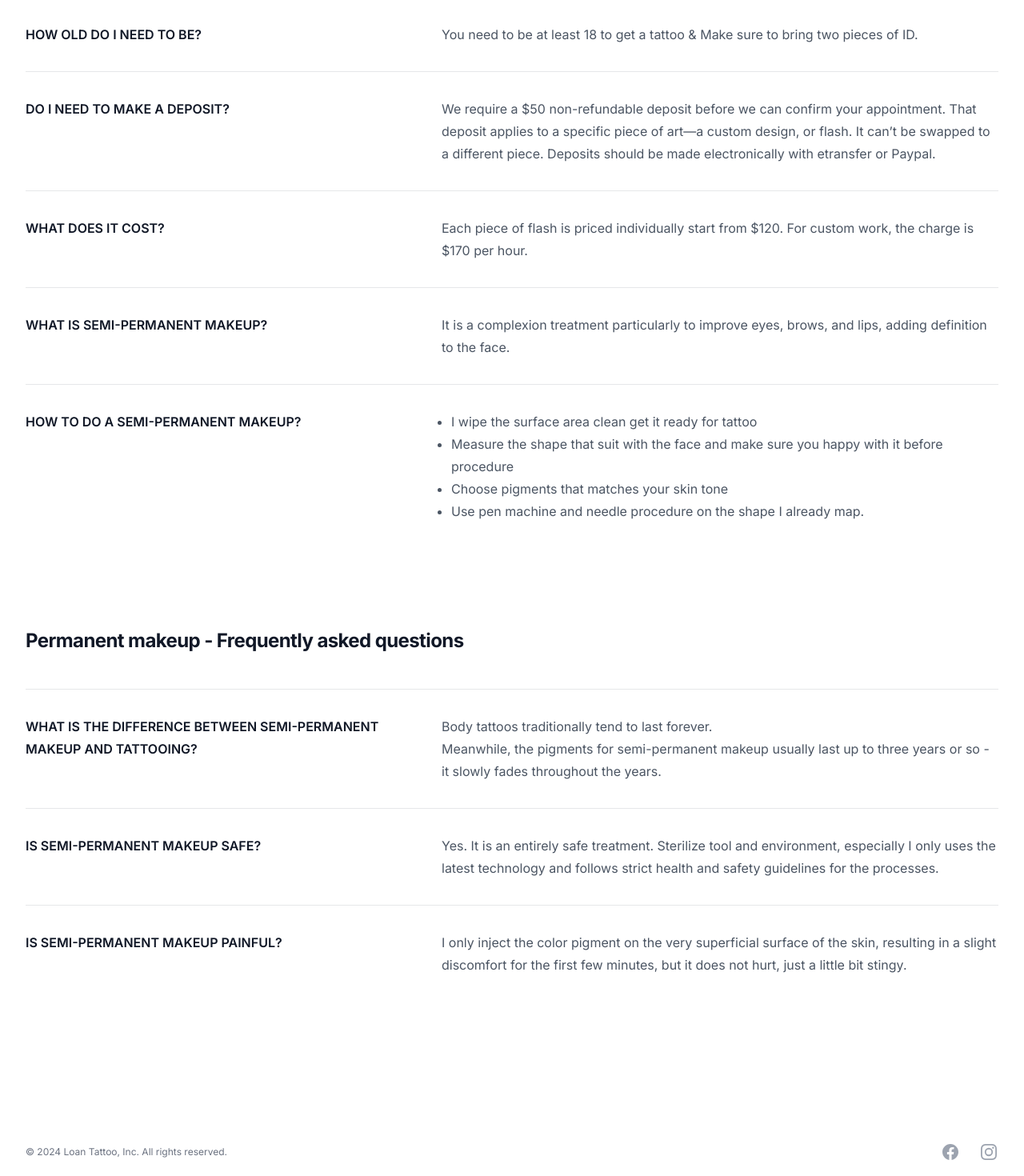
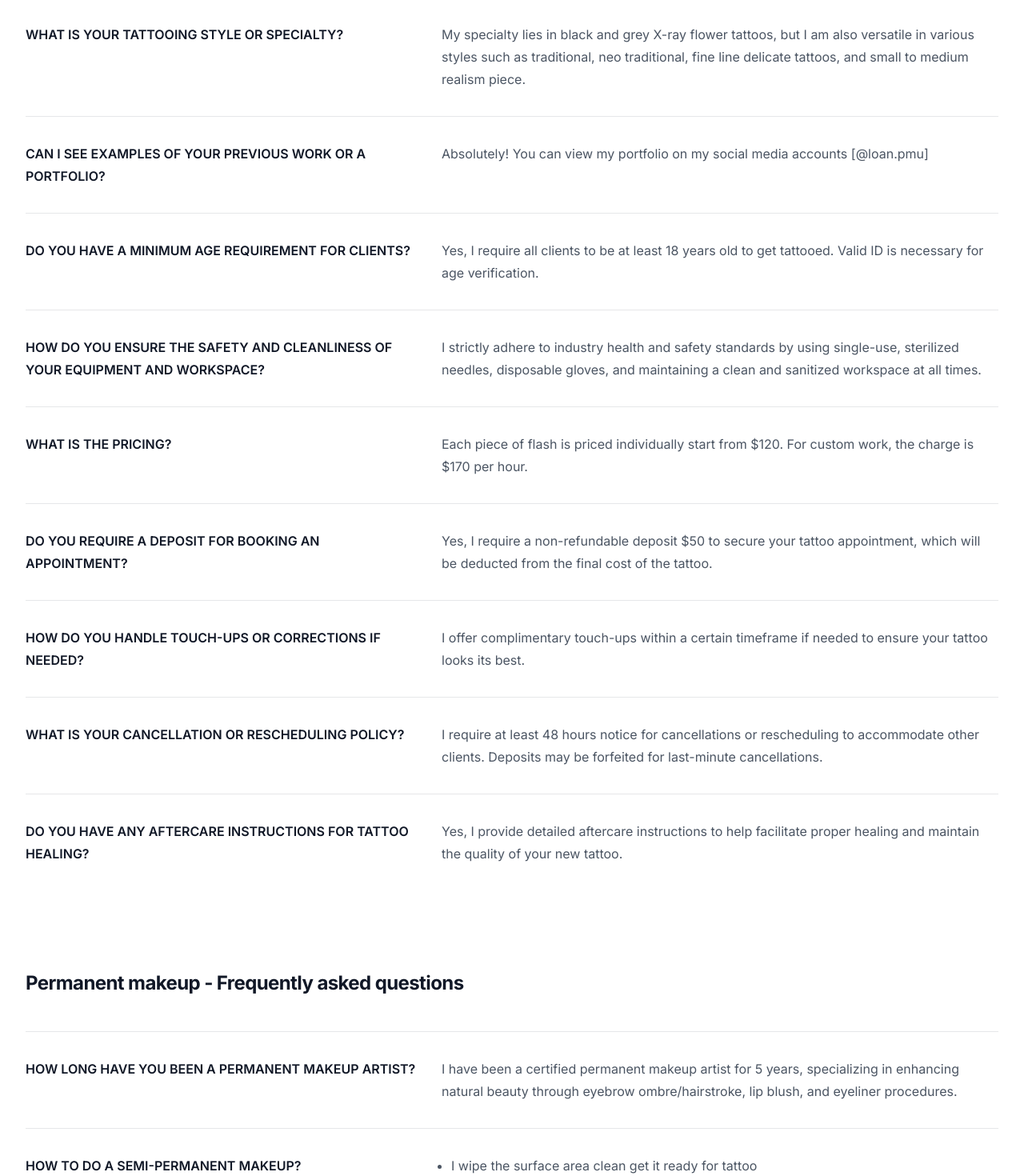
Before and after one commit to toanhminh0412/loan-tattoo-website, a Next.js app in the folder nana-tattoo/: page /faqs in a window 1280 px wide. Shown: the part 320-1790 px from the top of the page at 80% size. Built offline with nearby package versions, Linux system fonts and the light colour scheme.

Commit message:
Latest version

```diff
--- /dev/null
+++ b/nana-tattoo/src/components/ExpandableImage.js
@@ -0,0 +1,23 @@
+"use client";
+
+import Image from 'next/image';
+import { motion } from 'framer-motion';
+
+export default function ExpandableImage({ src, alt, grayscale = false }) {
+    return (
+        <motion.div
+            initial={{ opacity: 0, scale: 0.5 }}
+            whileInView={{ opacity: 1, scale: 1, transition: { duration: 0.5 }}}
+            viewport={{ once: true }}
+            className="w-full aspect-[5/7] max-w-[300px] overflow-hidden rounded-lg bg-gray-200 lg:aspect-none"
+        >
+            <Image
+                src={src}
+                alt={alt}
+                width={300}
+                height={420}
+                className={`h-full w-full object-cover object-center lg:h-full lg:w-full ${grayscale ? 'grayscale hover:grayscale-0' : ''}`}
+            />
+        </motion.div>
+    );
+};
--- a/nana-tattoo/src/components/FAQs.js
+++ b/nana-tattoo/src/components/FAQs.js
@@ -3,65 +3,128 @@ import SafeHtml from "./SafeHtml"
 const tattooFaqs = [
     {
       id: 1,
-      question: "HOW OLD DO I NEED TO BE?",
+      question: "WHAT IS YOUR TATTOOING STYLE OR SPECIALTY?",
       answer:
-        "You need to be at least 18 to get a tattoo & Make sure to bring two pieces of ID.",
+        "My specialty lies in black and grey X-ray flower tattoos, but I am also versatile in various styles such as traditional, neo traditional, fine line delicate tattoos, and small to medium realism piece.",
     },
     {
       id: 2,
-      question: "DO I NEED TO MAKE A DEPOSIT?",
+      question: "CAN I SEE EXAMPLES OF YOUR PREVIOUS WORK OR A PORTFOLIO?",
       answer:
-        "We require a $50 non-refundable deposit before we can confirm your appointment. That deposit applies to a specific piece of art—a custom design, or flash. It can’t be swapped to a different piece. Deposits should be made electronically with etransfer or Paypal.",
+        "Absolutely! You can view my portfolio on my social media accounts [@loan.pmu]",
     },
     {
       id: 3,
-      question: "WHAT DOES IT COST?",
+      question: "DO YOU HAVE A MINIMUM AGE REQUIREMENT FOR CLIENTS?",
       answer:
-        "Each piece of flash is priced individually start from $120. For custom work, the charge is $170 per hour. ",
+        "Yes, I require all clients to be at least 18 years old to get tattooed. Valid ID is necessary for age verification.",
     },
     {
       id: 4,
-      question: "WHAT IS SEMI-PERMANENT MAKEUP?",
+      question: "HOW DO YOU ENSURE THE SAFETY AND CLEANLINESS OF YOUR EQUIPMENT AND WORKSPACE?",
       answer:
-        "It is a complexion treatment particularly to improve eyes, brows, and lips, adding definition to the face.",
+        "I strictly adhere to industry health and safety standards by using single-use, sterilized needles, disposable gloves, and maintaining a clean and sanitized workspace at all times.",
     },
     {
       id: 5,
-      question: "HOW TO DO A SEMI-PERMANENT MAKEUP?",
-      html: true,
-      answer:
-        `
-        <ul class="list-disc ml-3">
-            <li>I wipe the surface area clean get it ready for tattoo</li>
-            <li>Measure the shape that suit with the face and make sure you happy with it before procedure</li>
-            <li>Choose pigments that matches your skin tone</li>
-            <li>Use pen machine and needle procedure on the shape I already map.</li>
-        </ul>
-        `,
+      question: "WHAT IS THE PRICING?",
+      answer: "Each piece of flash is priced individually start from $120. For custom work, the charge is $170 per hour.",
+    },
+    {
+      id: 6,
+      question: "DO YOU REQUIRE A DEPOSIT FOR BOOKING AN APPOINTMENT?",
+      answer: "Yes, I require a non-refundable deposit $50 to secure your tattoo appointment, which will be deducted from the final cost of the tattoo.",
+    },
+    {
+      id: 7,
+      question: "HOW DO YOU HANDLE TOUCH-UPS OR CORRECTIONS IF NEEDED?",
+      answer: "I offer complimentary touch-ups within a certain timeframe if needed to ensure your tattoo looks its best.",
+    },
+    {
+      id: 8,
+      question: "WHAT IS YOUR CANCELLATION OR RESCHEDULING POLICY?",
+      answer: "I require at least 48 hours notice for cancellations or rescheduling to accommodate other clients. Deposits may be forfeited for last-minute cancellations.",
+    },
+    {
+      id: 9,
+      question: "DO YOU HAVE ANY AFTERCARE INSTRUCTIONS FOR TATTOO HEALING?",
+      answer: "Yes, I provide detailed aftercare instructions to help facilitate proper healing and maintain the quality of your new tattoo.",
     },
 ]
 
 const permanentMakeupFaqs = [
     {
       id: 1,
+      question: "HOW LONG HAVE YOU BEEN A PERMANENT MAKEUP ARTIST?",
+      answer: "I have been a certified permanent makeup artist for 5 years, specializing in enhancing natural beauty through eyebrow ombre/hairstroke, lip blush, and eyeliner procedures.",
+    },
+    {
+      id: 2,
+      question: "HOW TO DO A SEMI-PERMANENT MAKEUP?",
+      html: true,
+      answer:
+      `
+      <ul class="list-disc ml-3">
+        <li>I wipe the surface area clean get it ready for tattoo</li>
+        <li>Measure the shape that suit with the face and make sure you happy with it before procedure</li>
+        <li>Choose pigments that matches your skin tone</li>
+        <li>Use pen machine and needle procedure on the shape I already map.</li>
+      </ul>`,
+    },
+    {
+      id: 3,
+      question: "CAN I SEE BEFORE AND AFTER PHOTOS OF YOUR PREVIOUS CLIENTS?",
+      answer:
+        "Absolutely! You can view a gallery of before and after photos here rolling down or on my social media accounts [@loan.pmu].",
+    },
+    {
+      id: 4,
       question: "WHAT IS THE DIFFERENCE BETWEEN SEMI-PERMANENT MAKEUP AND TATTOOING?",
       html: true,
       answer:
-        `Body tattoos traditionally tend to last forever.<br>
+        `Body tattoos traditionally tend to last forever.<br/>
         Meanwhile, the pigments for semi-permanent makeup usually last up to three years or so - it slowly fades throughout the years.`,
     },
     {
-      id: 2,
+      id: 5,
       question: "IS SEMI-PERMANENT MAKEUP SAFE?",
-      answer:
-        "Yes. It is an entirely safe treatment. Sterilize tool and environment, especially I only uses the latest technology and follows strict health and safety guidelines for the processes.",
+      answer: "Yes. It is an entirely safe treatment. Sterilize tool and environment, especially I only uses the latest technology and follows strict health and safety guidelines for the processes.",
     },
     {
-      id: 3,
-      question: "IS SEMI-PERMANENT MAKEUP PAINFUL?",
-      answer:
-        "I only inject the color pigment on the very superficial surface of the skin, resulting in a slight discomfort for the first few minutes, but it does not hurt, just a little bit stingy.",
-    }
+      id: 6,
+      question: "HOW LONG DOES EACH PERMANENT MAKEUP PROCEDURE TYPICALLY TAKE?",
+      answer: "The duration of each procedure varies depending on the complexity and type of service. On average, a session can take between 1 to 2 hours.",
+    },
+    {
+      id: 7,
+      question: "WHAT IS THE HEALING PROCESS LIKE AFTER A PERMANENT MAKEUP PROCEDURE?",
+      answer: "The healing process varies for each individual and type of procedure. I provide detailed aftercare instructions to ensure proper healing and long-lasting results.",
+    },
+    {
+      id: 8,
+      question: "HOW LONG DOES IT LAST?",
+      answer: "Each individual will last different, based on type of the skin and procedure, generally it’s last from 24 months, although depending on the individual can last longer.",
+    },
+    {
+      id: 9,
+      question: "IS IT PAINFUL?",
+      answer: "I only inject the color pigment on the very superficial surface of the skin, resulting in a slight discomfort for the first few minutes, but it does not hurt, just a little bit stingy. I also can use numbing cream or anesthesia during the procedure if you require to ensure a comfortable experience for my clients during the procedure.",
+    },
+    {
+      id: 10,
+      question: "HOW DO YOU ENSURE THE SAFETY AND CLEANLINESS OF YOUR EQUIPMENT AND WORKSPACE?",
+      answer: "I follow strict sanitation protocols and use disposable, single-use needles and tools to maintain a clean and sterile environment for each client.",
+    },
+    {
+      id: 11,
+      question: "WHAT IS YOUR PRICING STRUCTURE FOR PERMANENT MAKEUP SERVICES?",
+      answer: "My pricing is based on the type of service and complexity of the procedure. I provide personalized quotes during the consultation process.",
+    },
+    {
+      id: 12,
+      question: "DO YOU OFFER CONSULTATIONS BEFORE BOOKING A PERMANENT MAKEUP APPOINTMENT?",
+      answer: "Yes, I offer complimentary consultations to discuss client expectations, assess suitability for the procedure, and address any questions or concerns. It’s free.",
+    },
 ]
 
 export default function FAQs() {
--- a/nana-tattoo/src/components/Header.js
+++ b/nana-tattoo/src/components/Header.js
@@ -21,7 +21,7 @@ export default function Header() {
                     animate={{ opacity: 1, y: 0 }}
                     transition={{ duration: 0.5, delay: 0.5 }}
                     className="mt-6 text-lg leading-8 text-gray-300">
-                    Come visit me at The Blue Rabbit Tattoo & Beauty Bar. I have 5 years of experience in Inkjet and permanent tattoos. I will make your body a walking art.
+                    My name is Loan and I am a Vietnamese trained permanent makeup (PMU) master level Artist, with 5 years experience. And and I also do Tattoo body for 2 years.
                 </motion.p>
                 <div className="mt-10 flex items-center justify-center gap-x-6">
                     <Link
--- a/nana-tattoo/src/components/PermanentMakeup.js
+++ b/nana-tattoo/src/components/PermanentMakeup.js
@@ -1,5 +1,5 @@
-import Image from "next/image"
 import Link from "next/link"
+import ExpandableImage from "./ExpandableImage"
 
 const makeups = [
     {
@@ -66,25 +66,9 @@ export default function PermanentMakeup() {
                 <div key={makeup.id} className="group relative">
                     {makeup.href ?
                     <Link href={makeup.href}>
-                        <div className="w-full aspect-[5/7] max-w-[300px] overflow-hidden rounded-lg bg-gray-200 lg:aspect-none">
-                            <Image
-                                src={makeup.imageSrc}
-                                alt={makeup.imageAlt}
-                                width={300}
-                                height={420}
-                                className="h-full w-full object-cover object-center lg:h-full lg:w-full grayscale hover:grayscale-0"
-                            />
-                        </div>
+                        <ExpandableImage src={makeup.imageSrc} alt={makeup.imageAlt} />
                     </Link> :
-                    <div className="w-full aspect-[5/7] max-w-[300px] overflow-hidden rounded-lg bg-gray-200 lg:aspect-none">
-                        <Image
-                            src={makeup.imageSrc}
-                            alt={makeup.imageAlt}
-                            width={300}
-                            height={420}
-                            className="h-full w-full object-cover object-center lg:h-full lg:w-full grayscale hover:grayscale-0"
-                        />
-                    </div>}
+                    <ExpandableImage src={makeup.imageSrc} alt={makeup.imageAlt} />}
                 </div>
                 ))}
             </div>
--- a/nana-tattoo/src/components/Portfolio.js
+++ b/nana-tattoo/src/components/Portfolio.js
@@ -1,5 +1,5 @@
-import Image from "next/image"
 import Link from "next/link"
+import ExpandableImage from "./ExpandableImage"
 
 const tattoos = [
     {
@@ -71,15 +71,7 @@ export default function Portfolio() {
                 {tattoos.map((tattoo) => (
                 <div key={tattoo.id} className="group relative">
                     <Link href={tattoo.href}>
-                        <div className="w-full aspect-[5/7] max-w-[300px] overflow-hidden rounded-lg bg-gray-200 lg:aspect-none">
-                            <Image
-                                src={tattoo.imageSrc}
-                                alt={tattoo.imageAlt}
-                                width={300}
-                                height={420}
-                                className="h-full w-full object-cover object-center lg:h-full lg:w-full grayscale hover:grayscale-0"
-                            />
-                        </div>
+                      <ExpandableImage src={tattoo.imageSrc} alt={tattoo.imageAlt} grayscale={true}/>
                     </Link>
                 </div>
                 ))}
```
Also changed, not shown: nana-tattoo/src/components/Footer.js (+12 -38 lines).
